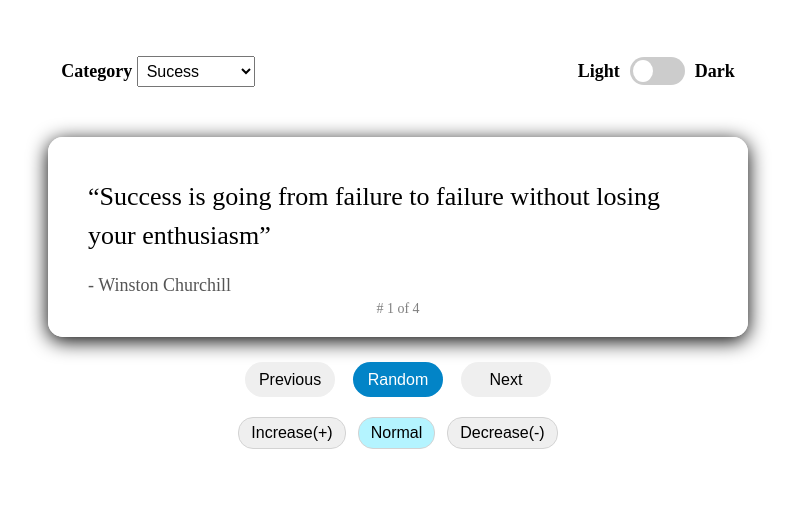
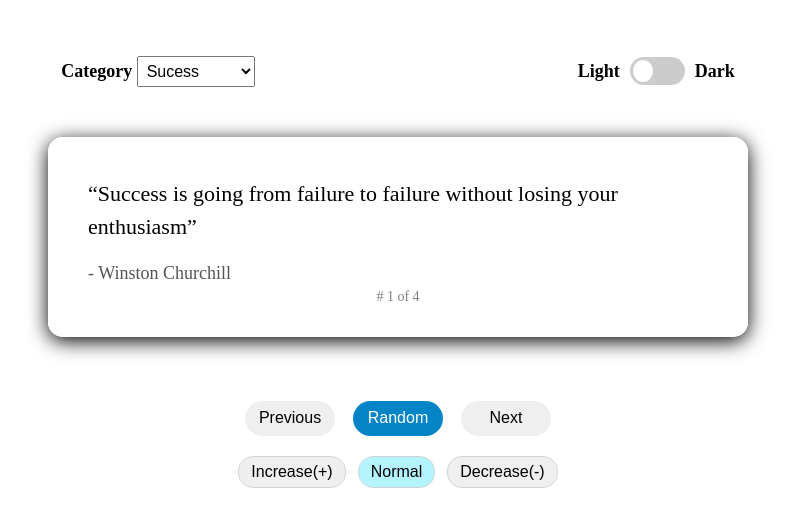
Before and after one commit to Kanchan012/QuoteGenerator, a plain HTML site: page index.html in a window 1280 px wide. Both pictures are taken after a click on the button "Increase(+)". Shown: the part 182-708 px from the top of the page, without its empty margins (242-1037 px from the left). Drawn offline with Linux system fonts and the light colour scheme.

Commit message:
javascript and css updated

```diff
--- a/script.js
+++ b/script.js
@@ -49,22 +49,27 @@ document.getElementById("next").onclick = () => {
     showQuotes();
 };
 
-// font
+let currentFontSize = 20;
+const minFontSize = 14;
+const maxFontSize = 32;
 
-let currentFontSize=24;
-const quoteText=document.getElementById("quote-text");
+const quoteText = document.getElementById("quote-text");
 
-document.getElementById("font-large").onclick=()=>{
-    currentFontSize +=2;
-    quoteText.style.fontSize =currentFontSize + "px"
-}
+document.getElementById("font-large").onclick = () => {
+  if (currentFontSize < maxFontSize) {
+    currentFontSize += 2;
+  }
+  quoteText.style.fontSize = currentFontSize + "px";
+};
 
-document.getElementById("font-normal").onclick=()=>{
-    currentFontSize = 24;
-    quoteText.style.fontSize =currentFontSize + "px"
-}
+document.getElementById("font-normal").onclick = () => {
+  currentFontSize = 18;
+  quoteText.style.fontSize = currentFontSize + "px";
+};
 
-document.getElementById("font-small").onclick=()=>{
-    currentFontSize -=2;
-    quoteText.style.fontSize =currentFontSize + "px"
-}
+document.getElementById("font-small").onclick = () => {
+  if (currentFontSize > minFontSize) {
+    currentFontSize -= 2;
+  }
+  quoteText.style.fontSize = currentFontSize + "px";
+};
--- a/style.css
+++ b/style.css
@@ -133,7 +133,7 @@ input:checked + .slider:before {
 
 /*  Buttons  */
 .btn {
-    margin-top: 2%;
+    margin-top: 5%;
     display: flex;
     justify-content: center;
     gap: 18px;
```
